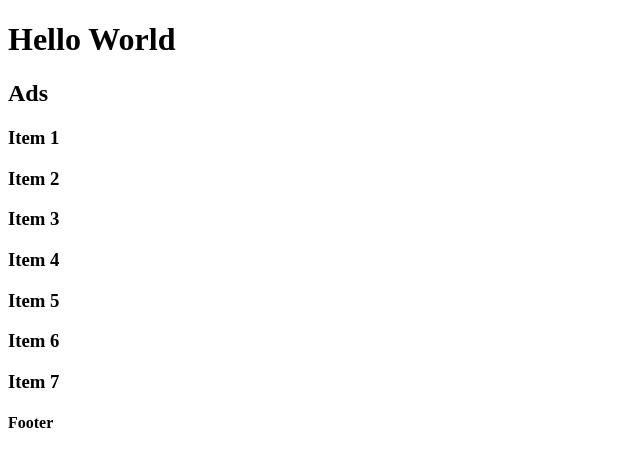
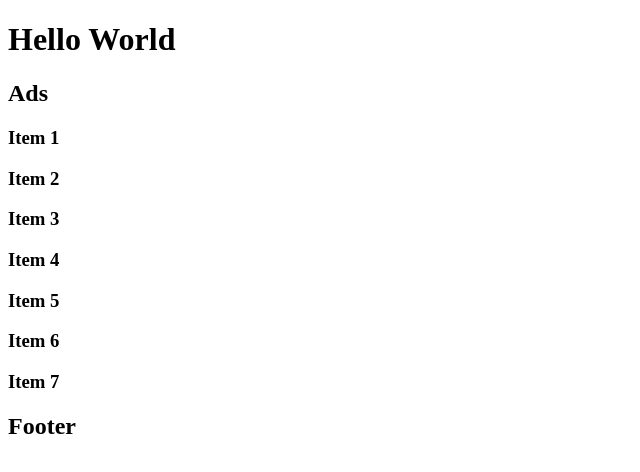
Before and after one commit to Trioud/GithubConflits, a plain HTML site: page views/index.html in a window 1280 px wide. Shown: the full height of the page, 0-640 px from the left. Drawn offline with Linux system fonts and the light colour scheme.

Commit message:
change: change h4 footer to h2

```diff
--- a/views/index.html
+++ b/views/index.html
@@ -8,5 +8,5 @@
     <h3>Item 5</h3>
     <h3>Item 6</h3>
     <h3>Item 7</h3>
-    <h4>Footer</h4>
+    <h2>Footer</h2>
 </html>
```
